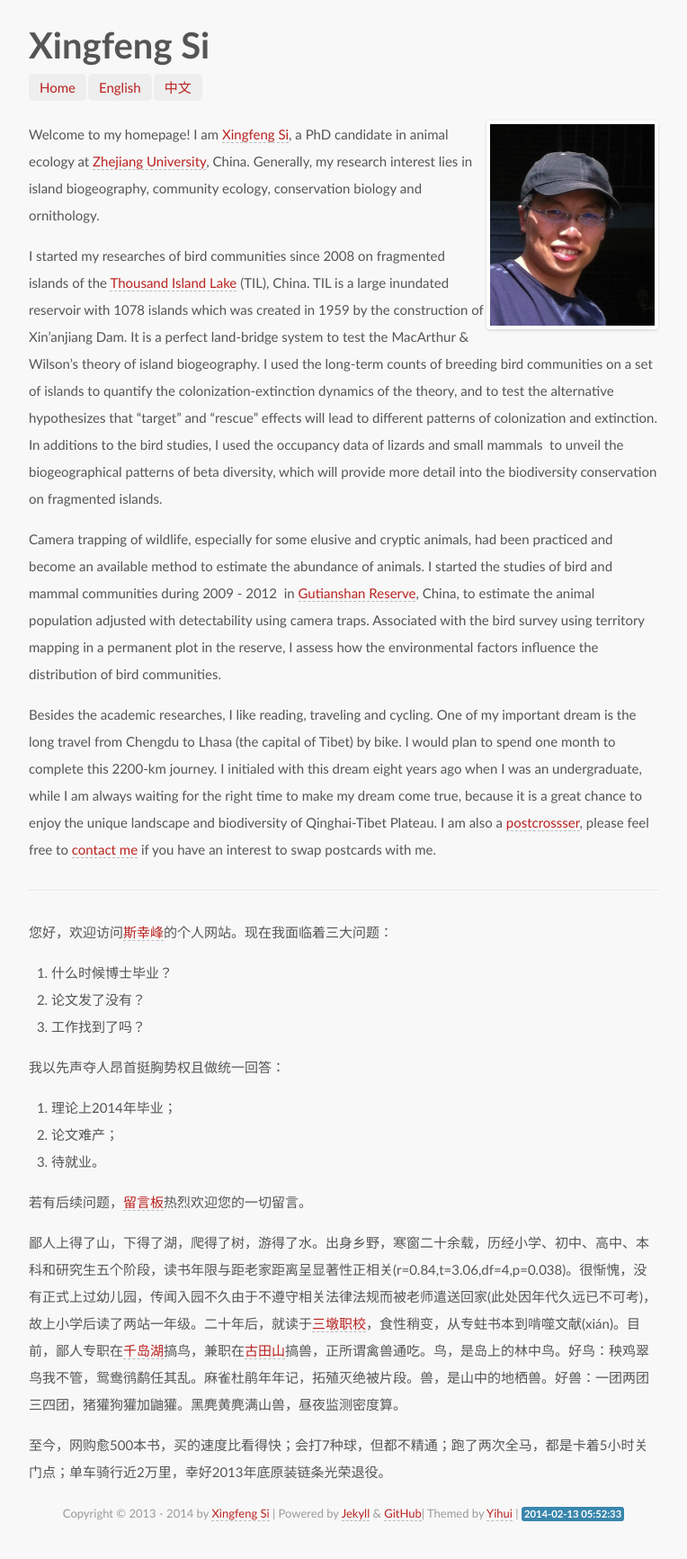
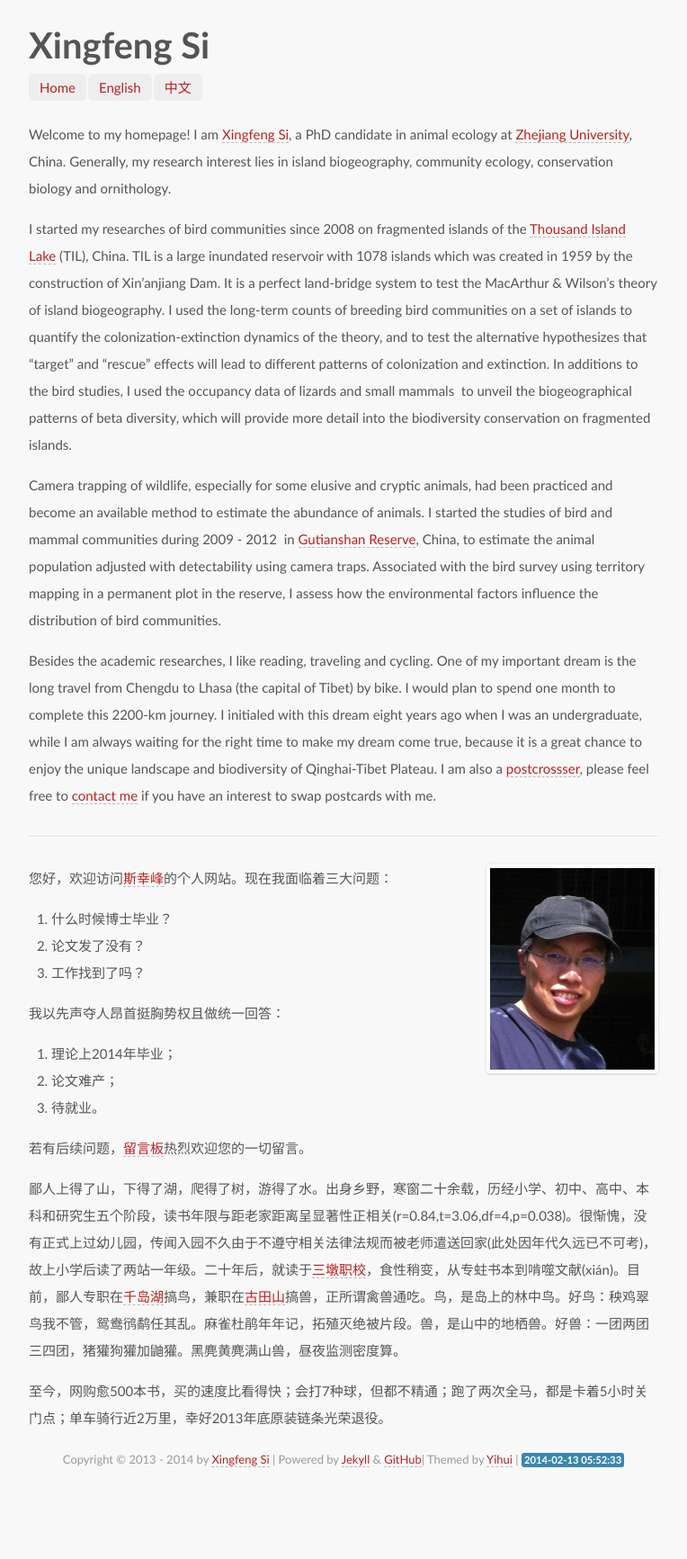
Before and after one commit to sixf/sixf.github.io, a Jekyll site: the page built from index.md, in a window 1280 px wide. Shown: the whole page at 90% size, without its empty margins (258-1022 px from the left). Built offline with Jekyll 4.4.1, drawn with Linux system fonts in a browser that asks for light colours; some web fonts are replaced; Markdown is read by kramdown in place of the engine named in the settings; after the commit the page ends 1673 px from its top, so only the background shows below that.

Commit message:
move down avatar

```diff
--- a/index.md
+++ b/index.md
@@ -12,7 +11,7 @@ Camera trapping of wildlife, especially for some elusive and cryptic animals, ha
 Besides the academic researches, I like reading, traveling and cycling. One of my important dream is the long travel from Chengdu to Lhasa (the capital of Tibet) by bike. I would plan to spend one month to complete this 2200-km journey. I initialed with this dream eight years ago when I was an undergraduate, while I am always waiting for the right time to make my dream come true, because it is a great chance to enjoy the unique landscape and biodiversity of Qinghai-Tibet Plateau. I am also a [postcrossser](http://www.postcrossing.com/user/Xingfeng "Postcrossing"), please feel free to [contact me](/en/about) if you have an interest to swap postcards with me.
 
 ---
-
+<p><img src="http://sixf.org/files/images/avatar.jpg" title="Xingfeng Si" align="right" /></p>
 
 您好，欢迎访问[斯幸峰](/ "Xingfeng Si")的个人网站。现在我面临着三大问题：
 
```
Also changed, not shown: other parts of index.md (+0 -1 lines).
